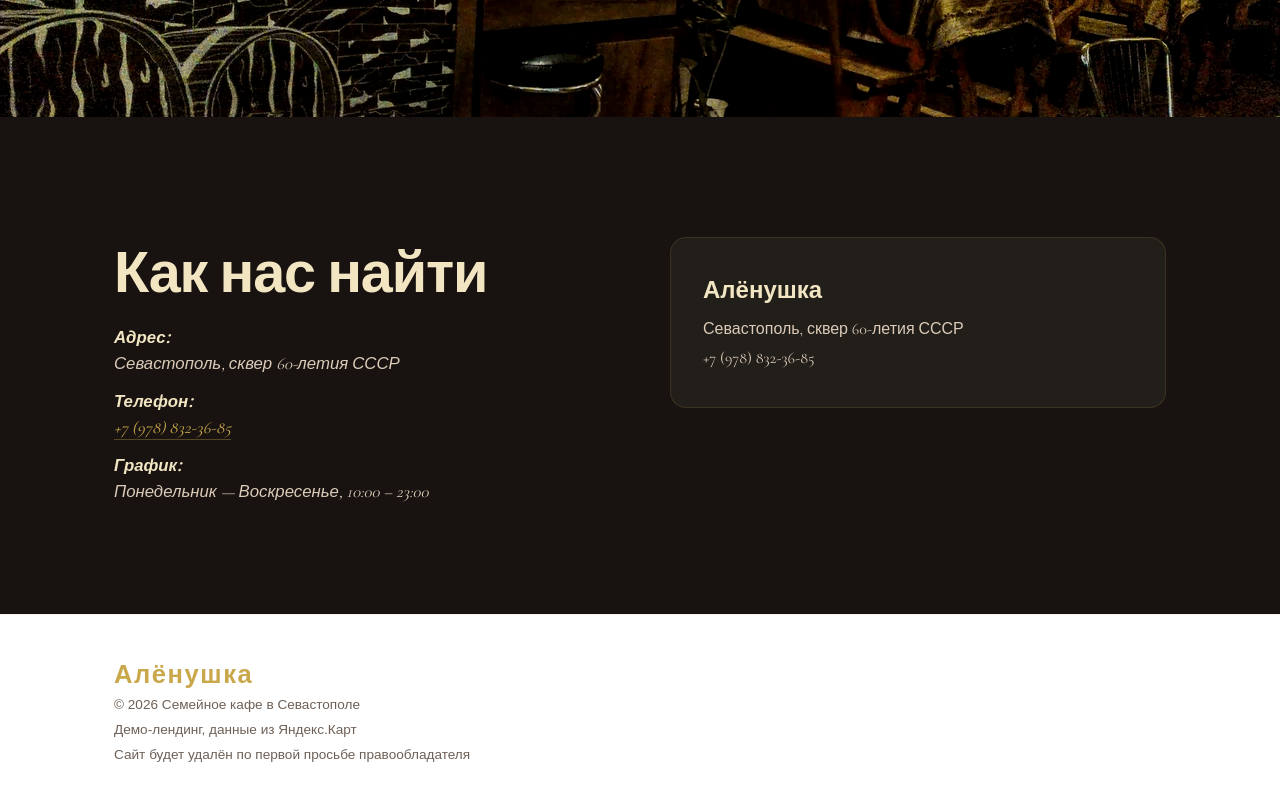
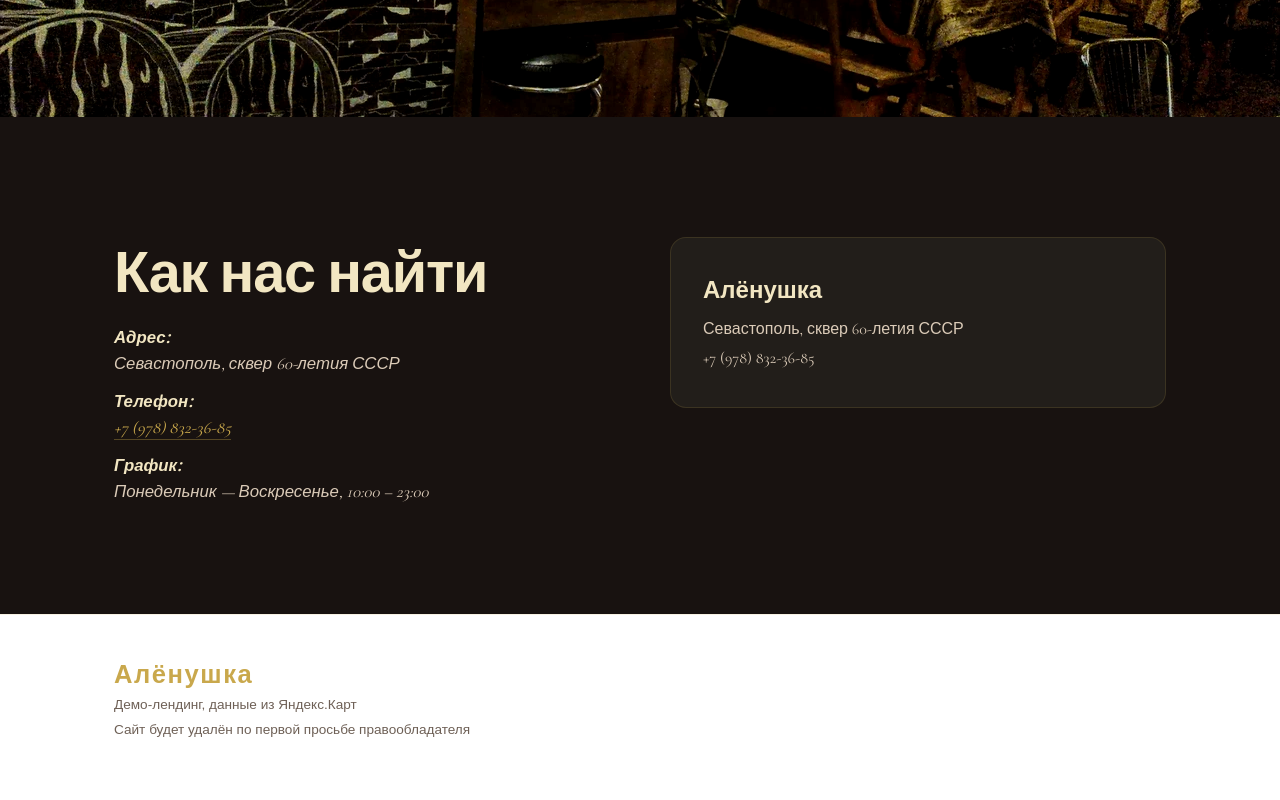
Before and after one commit to eqwdyn/Alenyshka, a Next.js app: page / in a window 1280 px wide. Shown: the part 1631-2431 px from the top of the page. After the commit the page ends 2408 px from the top, so only its background shows below. Built offline with nearby package versions, Linux system fonts and the light colour scheme.

Commit message:
Site title change

```diff
--- a/src/app/layout.tsx
+++ b/src/app/layout.tsx
@@ -31,7 +31,7 @@ const cormorant = Cormorant_Garamond({
 });
 
 export const metadata: Metadata = {
-  title: "Алёнушка — семейное кафе в Севастополе",
+  title: "Алёнушка",
   description:
     "Уютное семейное кафе Алёнушка: блины, горячие блюда, паста и напитки. Севастополь, сквер 60-летия СССР.",
 };
--- a/src/widgets/Footer/ui/Footer.tsx
+++ b/src/widgets/Footer/ui/Footer.tsx
@@ -7,7 +7,7 @@ export const Footer = ({}) => {
       <ContentContainer>
         <p className={cl.footerLogo}>Алёнушка</p>
         <p className={cl.footerCopy}>
-          <span>&copy; 2026 Семейное кафе в Севастополе</span>
+          {/* <span>&copy; 2026 Семейное кафе в Севастополе</span> */}
           <span>Демо-лендинг, данные из Яндекс.Карт</span>
           <span>Сайт будет удалён по первой просьбе правообладателя</span>
         </p>
```
